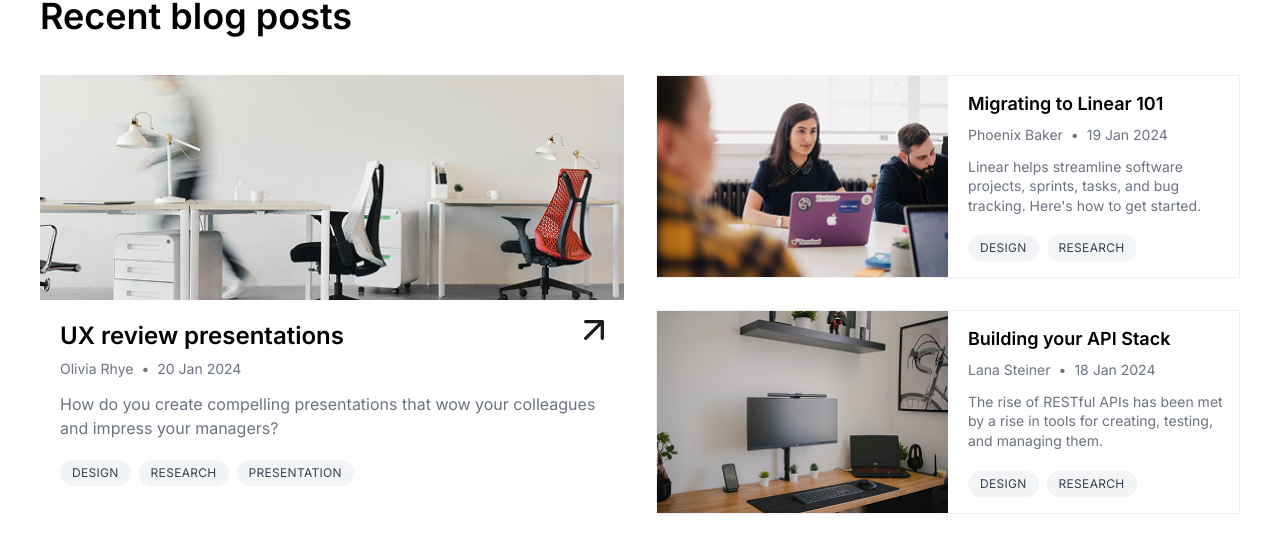
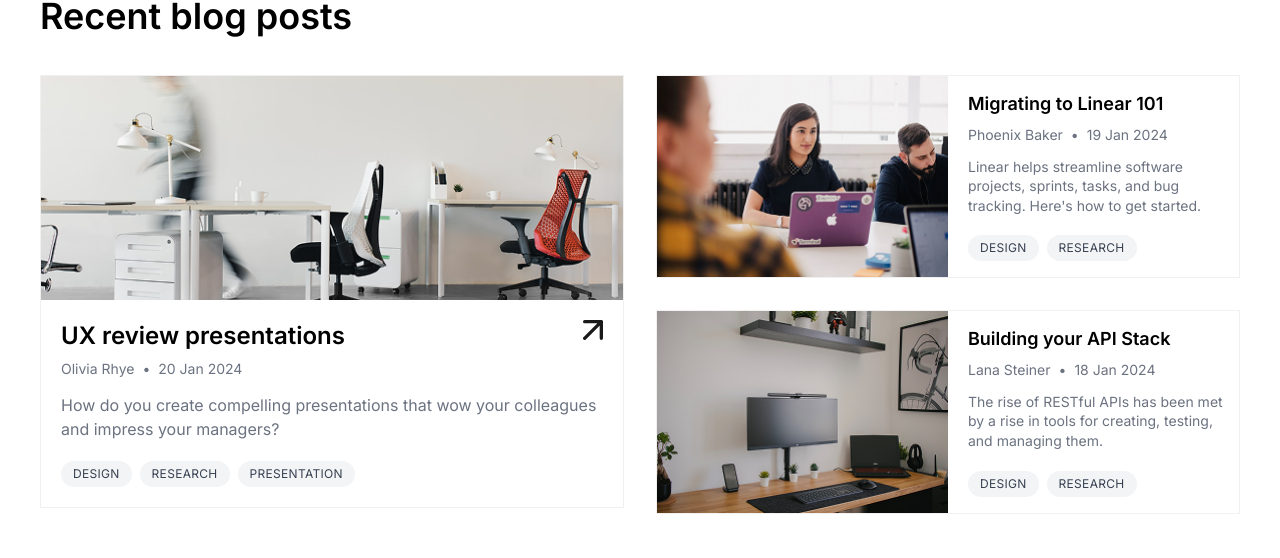
Before and after one commit to IvanSarapura/TheBlog, a React (Vite) app: page / in a window 1280 px wide. Shown: the part 378-936 px from the top of the page. Built offline with nearby package versions, Linux system fonts and the light colour scheme.

Commit message:
Fix Design

```diff
--- a/src/App.css
+++ b/src/App.css
@@ -425,6 +425,7 @@
 .main-card {
   grid-row: 1;
   align-self: start;
+  border: 1px solid #f0f0f0;
 }
 
 .secondary-cards {
```
